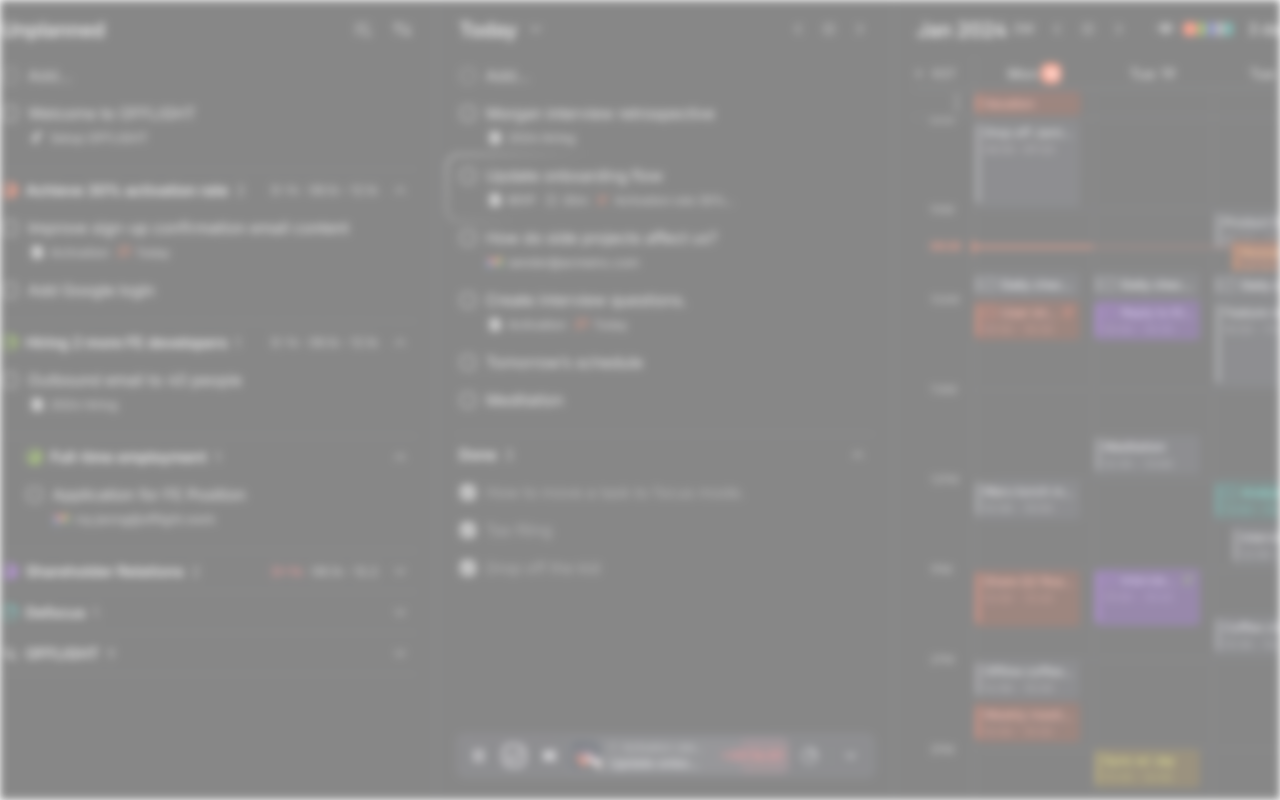
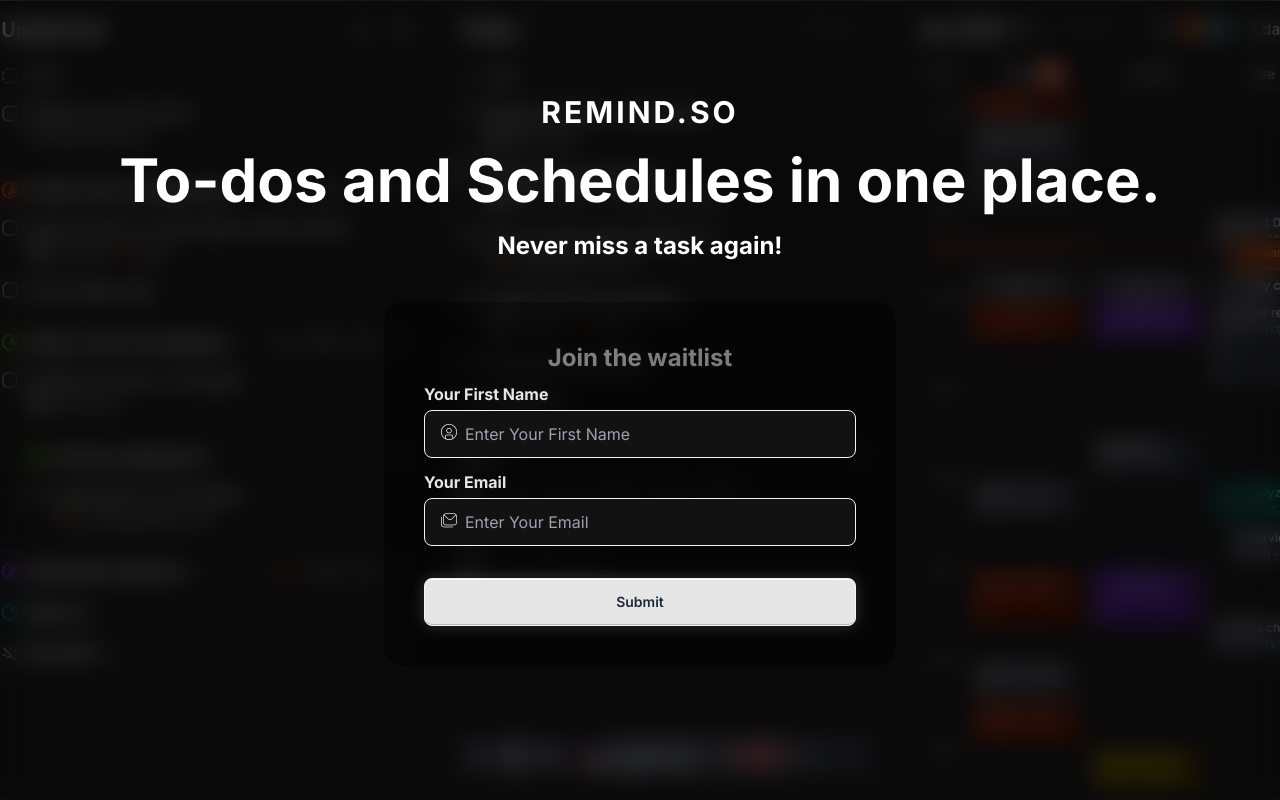
Before and after one commit to Okeke-Divine/remind-so, a Next.js app: page / in a window 1280 px wide. Built offline with nearby package versions, Linux system fonts and the light colour scheme.

Commit message:
Updated the waitlist background

```diff
--- a/src/components/waitlist/WaitListPage.jsx
+++ b/src/components/waitlist/WaitListPage.jsx
@@ -3,19 +3,33 @@
 
 export default function WaitListPage() {
     return (
-        <>
-            <div className="relative">
-                {/* Background Image with Blur and Opacity */}
-                <div
-                    className="absolute inset-0 bg-cover bg-center filter blur-sm opacity-50"
-                    style={{ backgroundImage: 'url(/images/bg.png)' }}
-                ></div>
+        <div className="relative w-full min-h-[100vh]">
+            {/* Background Image */}
+            <div
+                className="absolute inset-0 bg-cover bg-center bg-[url('/images/bg.png')]"
+            ></div>
 
-                {/* Black Overlay with Glass Effect */}
-                <div className="relative px-5 md:px-10 py-10 lg:px-16 w-full min-h-[100vh] flex justify-center items-center bg-transparent">
+            {/* Black Overlay with Glass Effect */}
+            <div className="absolute inset-0 bg-black bg-opacity-50 backdrop-blur-md flex justify-center items-center">
+                <div className="relative z-10 px-5 md:px-10 py-10 lg:px-16 flex flex-col items-center text-white">
+                    {/* app name */}
+                    <div className="mb-5">
+                        <h2 className="uppercase text-center tracking-widest">
+                            {config.appName}.so
+                        </h2>
+                    </div>
 
+                    <h1 className="text-center">
+                        To-dos and Schedules in one place.
+                    </h1>
+
+                    {/* form */}
+                    <div className="mt-5">
+                        <h3 className="text-center">Never miss a task again!</h3>
+                        <WaitListForm />
+                    </div>
                 </div>
             </div>
-        </>
+        </div>
     );
 }
```
